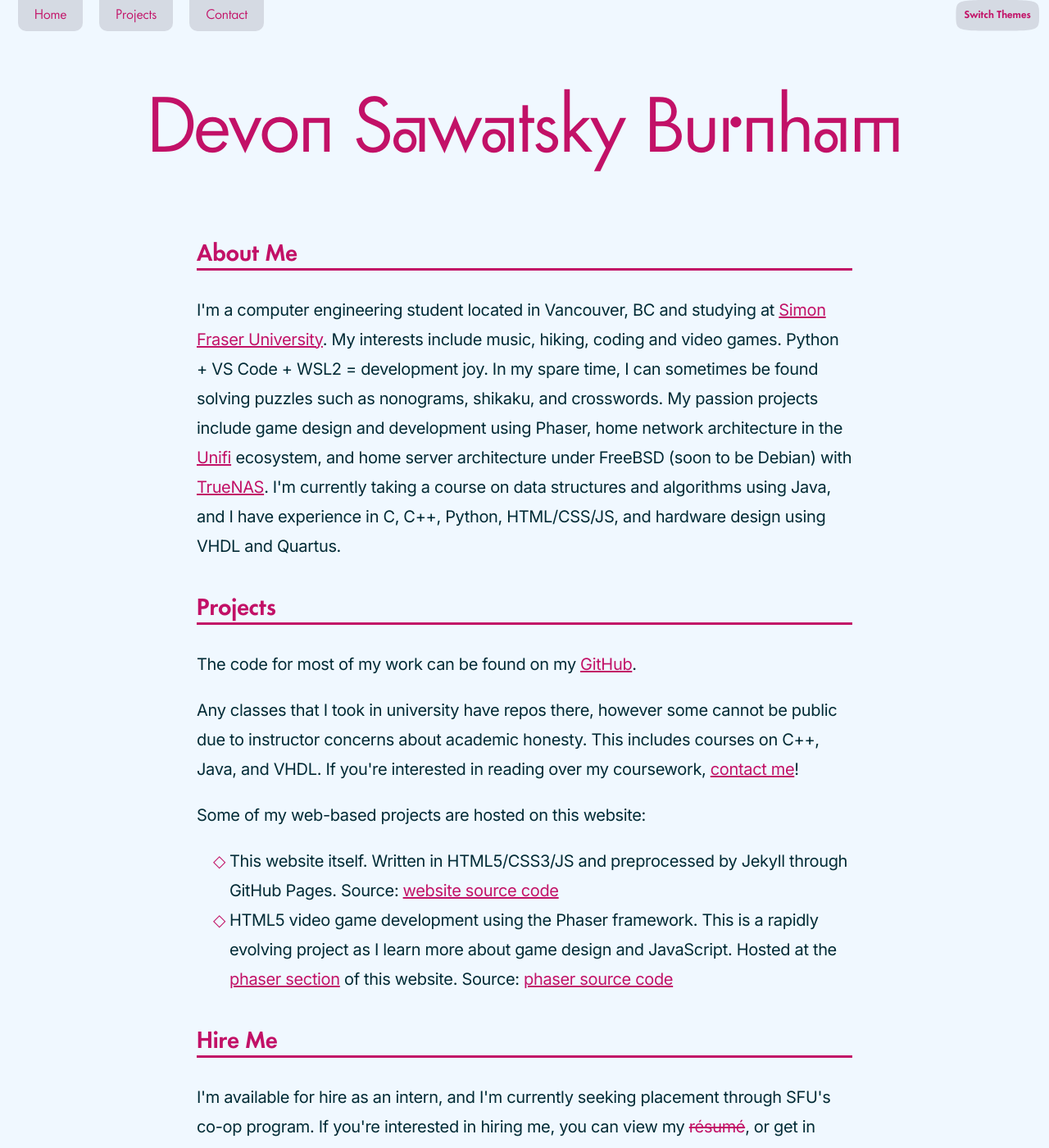
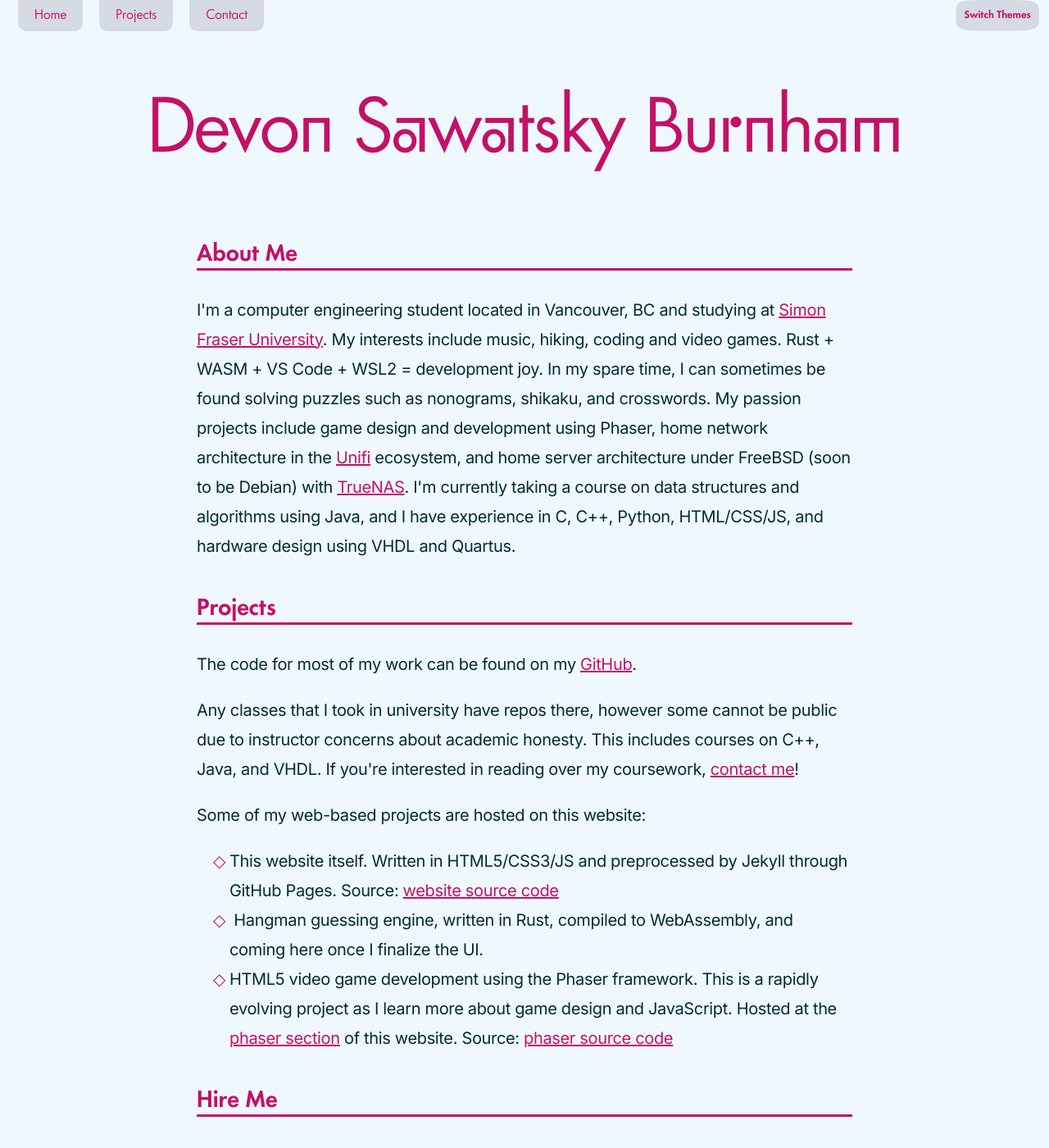
Before and after one commit to novedevo/nove.dev, a Jekyll site: the page built from index.html, in a window 1280 px wide and 1400 px high. Shown: the whole window at 82% size. Built offline with Jekyll 4.4.1, drawn with Linux system fonts in a browser that asks for light colours.

Commit message:
formatting and rusting

```diff
--- a/index.html
+++ b/index.html
@@ -1,7 +1,8 @@
 ---
 layout: default
 title: Devon Sawatsky Burnham
-header: <h1 id="home" class=ss03>Devo<span class=ss01>n</span> Sawatsky Bu<span class=ss01>rn</span>ha<span class=ss01>m</span></h1>
+header: <h1 id="home" class=ss03>Devo<span class=ss01>n</span> Sawatsky Bu<span class=ss01>rn</span>ha<span
+        class=ss01>m</span></h1>
 description: "Devon's personal website, featuring a selection of their coding projects and development experiments."
 permalink: /
 ---
@@ -10,12 +11,12 @@ permalink: /
 <hr>
 <p>I'm a computer engineering student located in Vancouver, BC and studying at <a href="https://sfu.ca/"
         title="SFU">Simon Fraser University</a>.
-        My interests include music, hiking, coding and video games. Python + VS Code + WSL2 = development joy.
+    My interests include music, hiking, coding and video games. Rust + WASM + VS Code + WSL2 = development joy.
     In my spare time, I can sometimes be found solving puzzles such as nonograms, shikaku, and crosswords.
     My passion projects include game design and development using Phaser, home network architecture in the
     <a href="https://unifi-network.ui.com/" title="Unifi">Unifi</a> ecosystem, and home server
-        architecture under FreeBSD (soon to be Debian) with <a href="https://www.truenas.com/"
-            title="TrueNAS">TrueNAS</a>. I'm currently taking a course on data structures and algorithms using Java, and
+    architecture under FreeBSD (soon to be Debian) with <a href="https://www.truenas.com/" title="TrueNAS">TrueNAS</a>.
+    I'm currently taking a course on data structures and algorithms using Java, and
     I have experience in C, C++, Python, HTML/CSS/JS, and hardware design using VHDL and Quartus.
 </p>
 
@@ -33,6 +34,9 @@ permalink: /
 <ul>
     <li>This website itself. Written in HTML5/CSS3/JS and preprocessed by Jekyll through GitHub Pages.
         Source: <a href="https://github.com/novedevo/novedevo.github.io">website source code</a>
+    </li>
+    <li>
+        Hangman guessing engine, written in Rust, compiled to WebAssembly, and coming here once I finalize the UI.
     </li>
     <li>HTML5 video game development using the Phaser framework. This is a rapidly evolving project as
         I learn more about game design and JavaScript. Hosted at the <a href="/phaser">phaser section</a> of this
```
Lines whose indentation alone changed are shown as unchanged.
